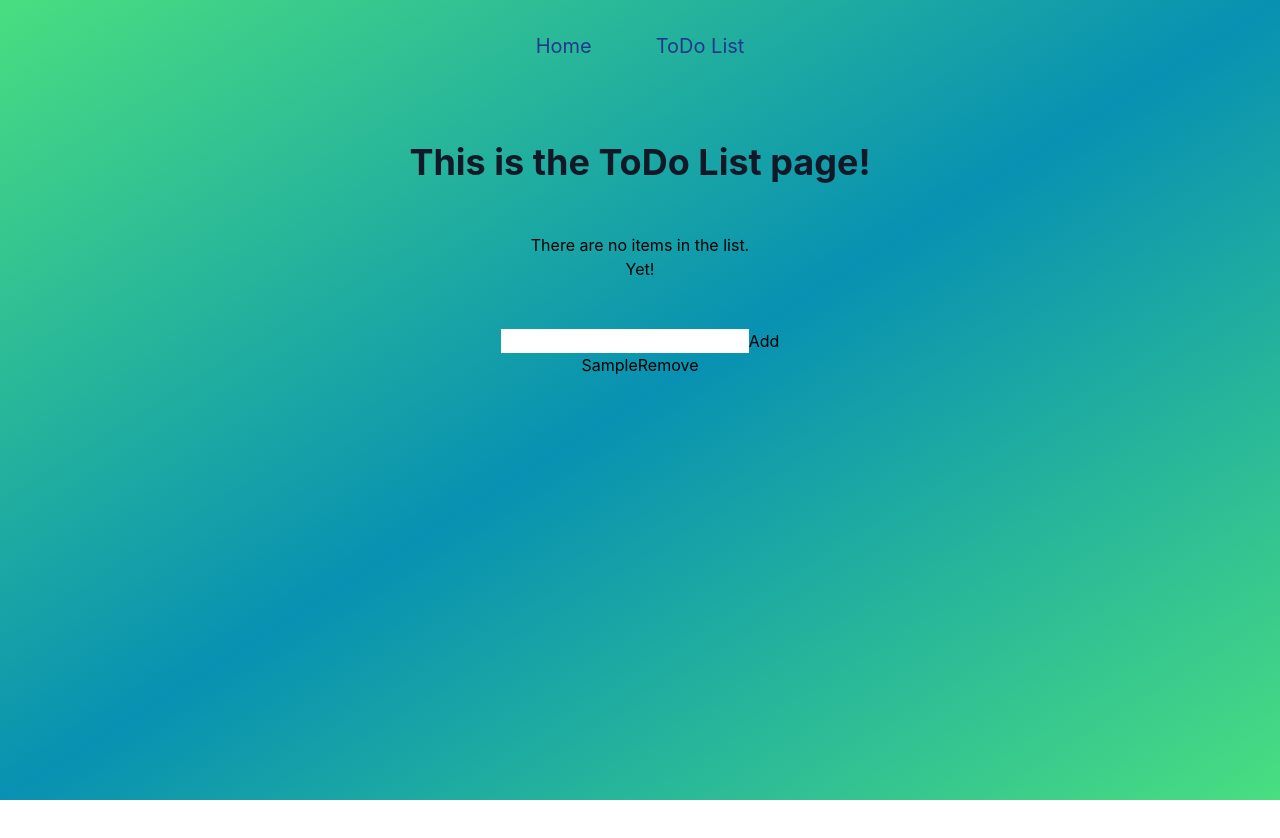
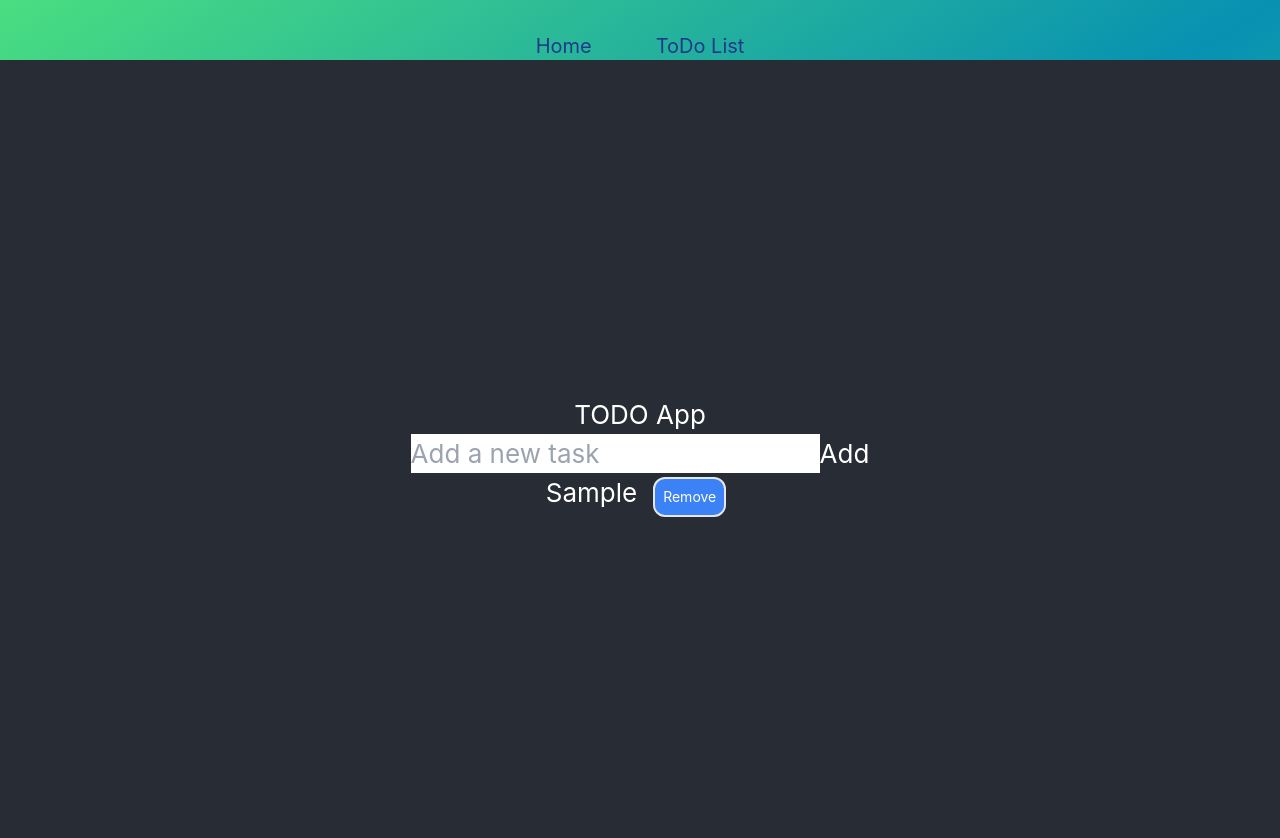
Before and after one commit to Leerlandais/react-tw, a React (Create React App) app: page /todo in a window 1280 px wide. Both pictures are taken after typing "Sample" into the empty fields and a click on the button "Add". Shown: the top 838 px of the page. Before the commit the page ends 800 px from the top, so only its background shows below. Built offline with nearby package versions, Linux system fonts and the light colour scheme.

Commit message:
experiment

```diff
--- /dev/null
+++ b/src/components/Button.jsx
@@ -0,0 +1,11 @@
+
+export default function Button(props) {
+    return (
+        <button
+            className="border border-2 bg-blue-500 text-white text-sm py-2 px-2 ml-4 mr-2 mb-2 rounded-xl"
+            onClick={props.onClick}
+        >
+            {props.btnName}
+        </button>
+    );
+}
--- a/src/components/List.jsx
+++ b/src/components/List.jsx
@@ -1,6 +1,6 @@
 
 import { useState, useEffect } from 'react';
-
+import Button from "./Button";
 function createInitialTodos() {
     const initialTodos = [];
     for (let i = 0; i < localStorage.length; i++) {
@@ -44,10 +44,10 @@ function TodoList() {
                 value={text}
                 onChange={e => setText(e.target.value)}
             />
-            <button onClick={() => {
+            <Button onClick={() => {
                 setText('');
                 setTodos([{ id: todos.length, text }, ...todos]);
-            }}>Add</button>
+            }}>Add</ Button>
             <ul>
                 {todos.map(item => (
                     <li key={item.id}>
--- a/src/pages/Todo.jsx
+++ b/src/pages/Todo.jsx
@@ -1,30 +1,58 @@
-import { useState, useEffect } from "react"
-import List from "../components/List";
-import Header from "../components/Header";
+import { useState, useEffect } from "react";
+import Button from "../components/Button";
+function Todo() {
+    const [todos, setTodos] = useState([]);
+    const [task, setTask] = useState('');
 
-export default function Todo() {
+    // Load TODOs from local storage on app startup
+    useEffect(() => {
+        const storedTodos = JSON.parse(localStorage.getItem('todos'));
+        if (storedTodos) {
+            setTodos(storedTodos);
+        }
+    }, []);
 
-    function GetList () {
-        const checkLocal = localStorage.getItem("checkLocal");
-        if (!checkLocal) {
-            return (
-                <div className="text-center pt-12">
-                There are no items in the list. <br /> Yet!
+    // Update local storage whenever TODOs change
+    useEffect(() => {
+        localStorage.setItem('todos', JSON.stringify(todos));
+    }, [todos]);
+
+    const handleAddTodo = () => {
+        if (task.trim() !== '') {
+            setTodos([...todos, task]);
+            setTask('');
+        }
+    };
+
+    const handleRemoveTodo = (index) => {
+        const newTodos = todos.filter((_, i) => i !== index);
+        setTodos(newTodos);
+    };
+
+    return (
+        <div className="App">
+            <header className="App-header">
+                <h1>TODO App</h1>
+                <div className="todo-input">
+                    <input
+                        type="text"
+                        placeholder="Add a new task"
+                        value={task}
+                        onChange={(e) => setTask(e.target.value)}
+                    />
+                    <button onClick={handleAddTodo}>Add</button>
                 </div>
-            )
-        } else {
-            return (
-                <div className="text-center pt-12">
-                    Isn't this fun
-                </div>
-            )
-        }
-    }
-    return (
-        <>
-            <Header name="ToDo List" />
-            <GetList />
-            <List />
-        </>
-    )
+                <ul className="todo-list">
+                    {todos.map((todo, index) => (
+                        <li key={index}>
+                            {todo}
+                            <Button btnName="Remove" onClick={() => handleRemoveTodo(index)}></Button>
+                        </li>
+                    ))}
+                </ul>
+            </header>
+        </div>
+    );
 }
+
+export default Todo;
```
